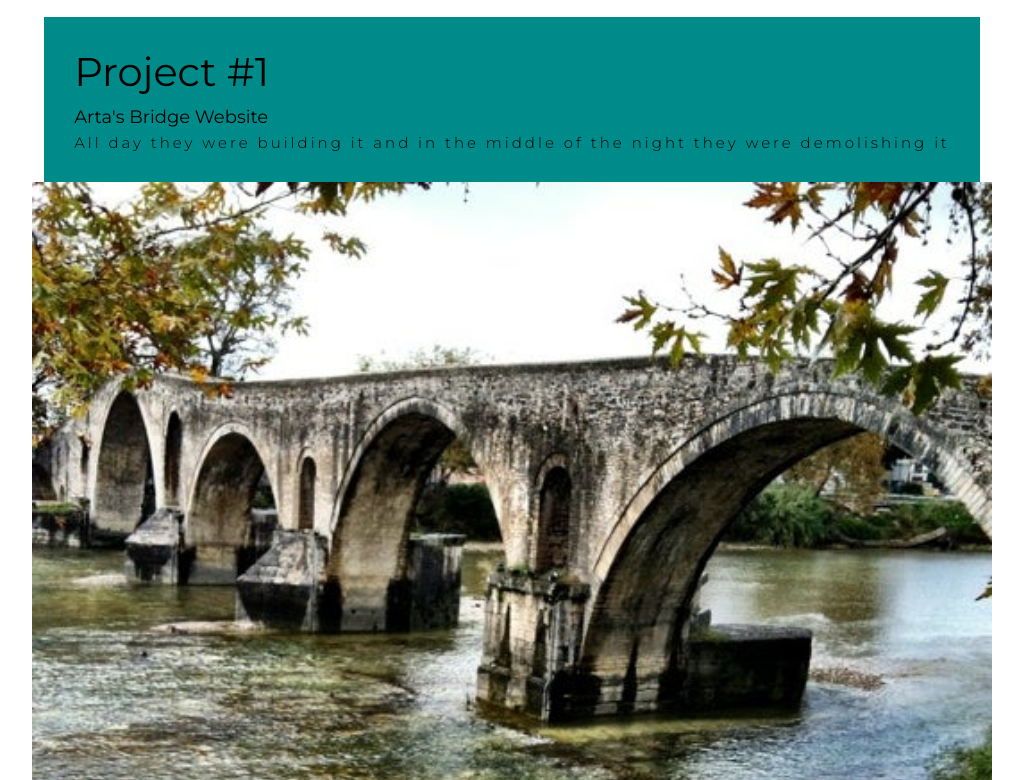
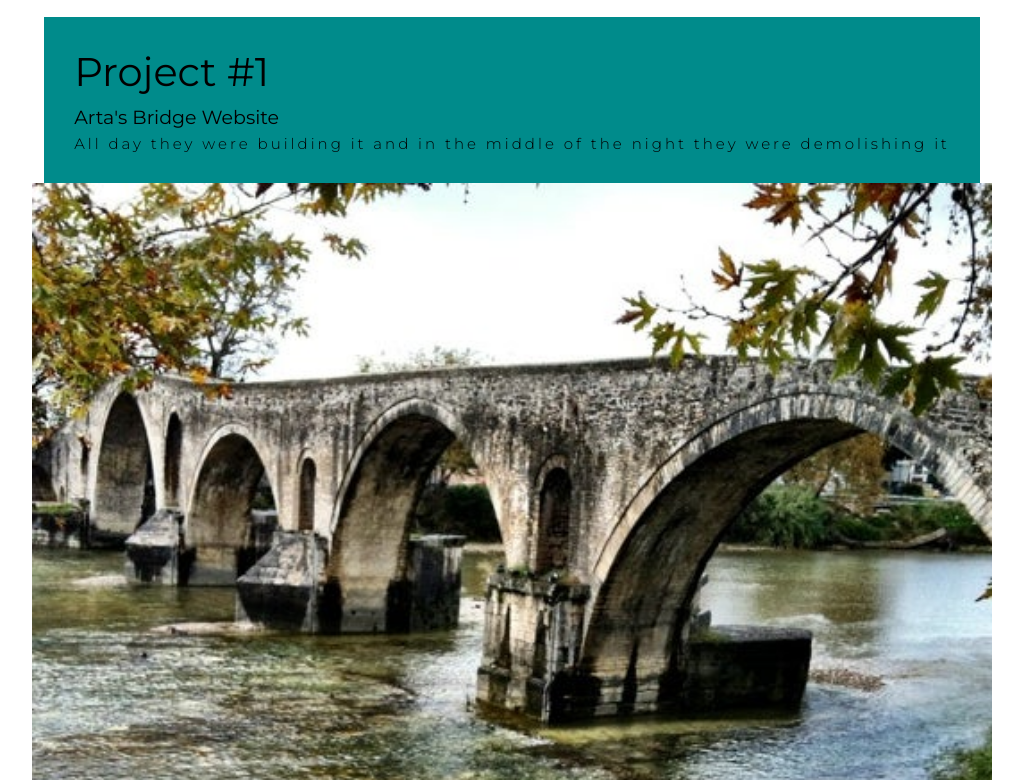
Before and after one commit to C474PHR4C7/MyWebsite, a plain HTML site: page index.html in a window 1280 px wide. Shown: the part 2300-3080 px from the top of the page, without its empty margins (128-1151 px from the left). Drawn offline with Linux system fonts and the light colour scheme.

Commit message:
correction

```diff
--- a/styles/style.css
+++ b/styles/style.css
@@ -254,7 +254,7 @@ z-index: 1;
     font-weight: 500;
 }
 #projects .project-info h2{
-    font-size: 1.8rem;
+    font-size: 1.9rem;
     font-weight: 500;
     margin-top: 10px;
 }
```
Also changed, not shown: index.html (+1 -0 lines).
